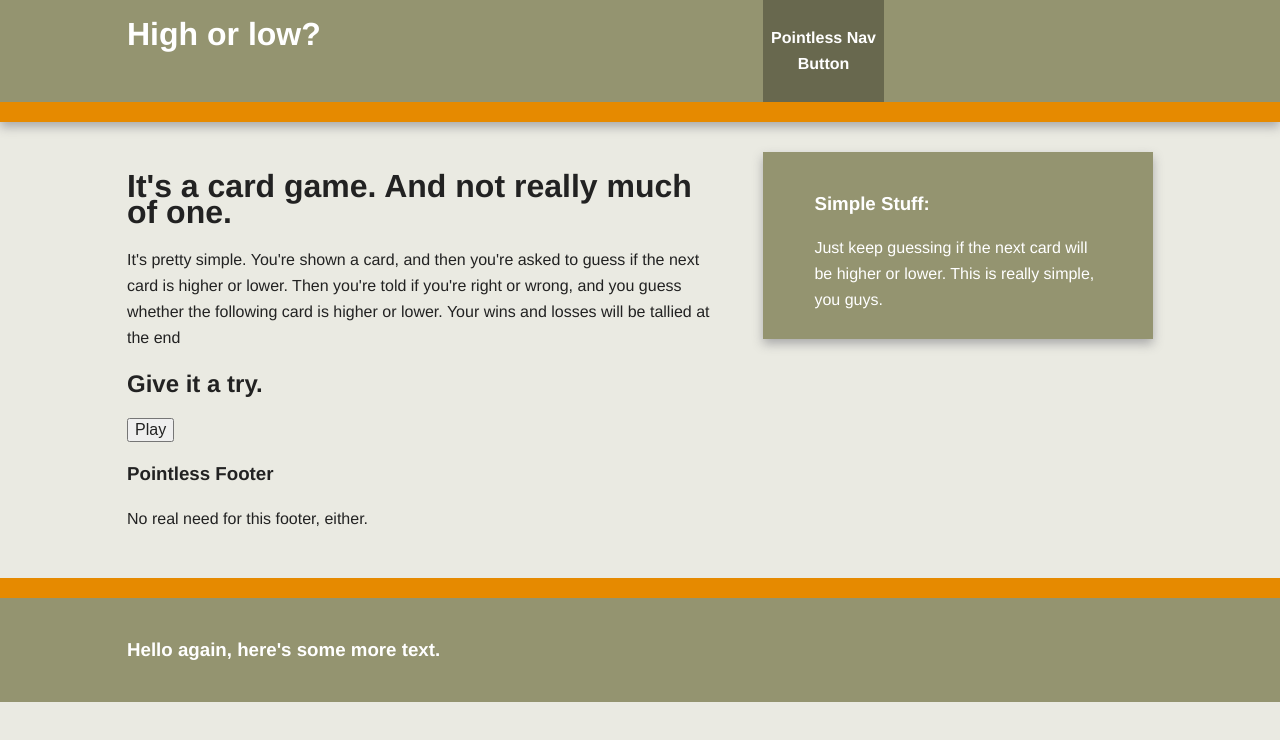
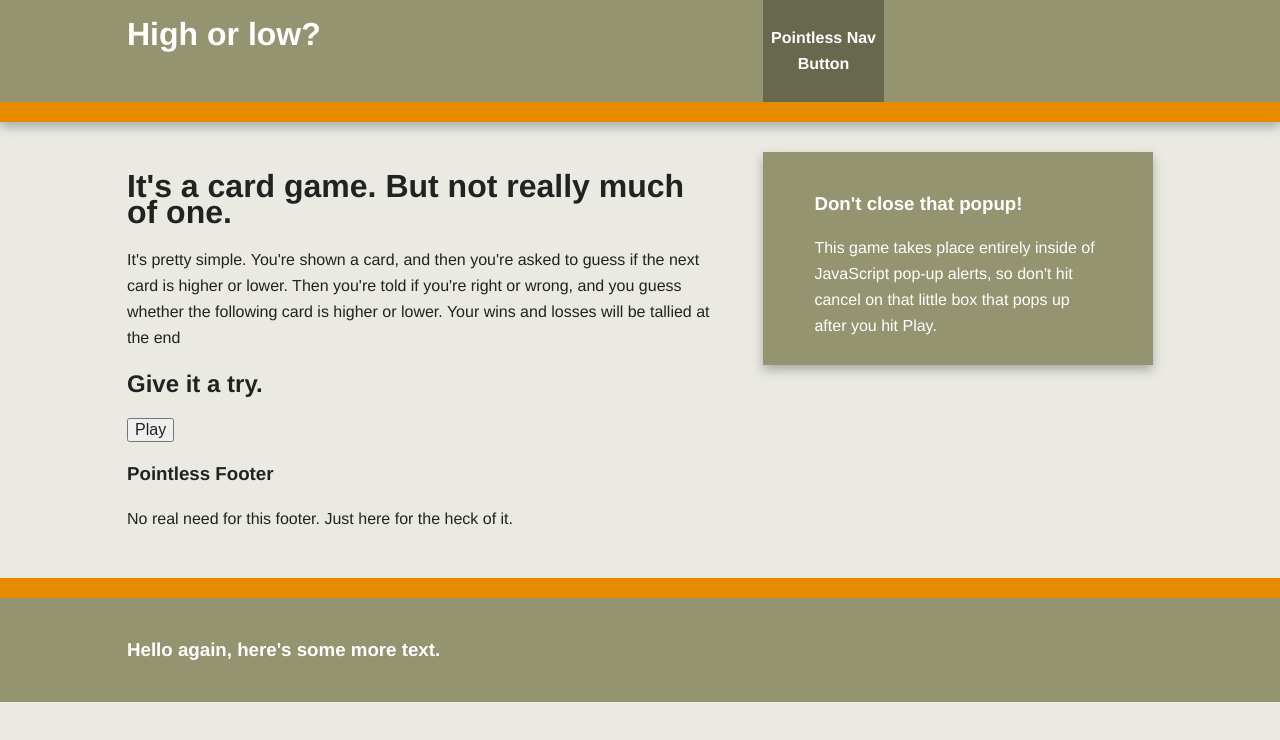
Before and after one commit to brookr/highLowGame, a plain HTML site: page index.html in a window 1280 px wide. Drawn offline with Linux system fonts and the light colour scheme.

Commit message:
edited text of HTML file

```diff
--- a/index.html
+++ b/index.html
@@ -37,22 +37,24 @@
 
                     <article>
                         <header>
-                        <h1>It's a card game. And not really much of one.</h1>
+                            <h1>It's a card game. But not really much of one.</h1>
                             <p>It's pretty simple. You're shown a card, and then you're asked to guess if the next card is higher or lower. Then you're told if you're right or wrong, and you guess whether the following card is higher or lower. Your wins and losses will be tallied at the end</p>
                         </header>
                         <section>
                             <h2>Give it a try.</h2>
-                        <button id="Play">Play</button>
+                            <button id="play">Play</button>
                         </section>
                         <footer>
                             <h3>Pointless Footer</h3>
-                        <p>No real need for this footer, either.</p>
+                            <p>No real need for this footer. Just here for the heck of it.</p>
                         </footer>
                     </article>
 
                     <aside>
-                    <h3 id="simple">Simple Stuff:</h3>
-                    <p>Just keep guessing if the next card will be higher or lower. This is really simple, you guys.</p>
+                        <h3 id="simple">Don't close that popup!</h3>
+                        <p>
+                            This game takes place entirely inside of JavaScript pop-up alerts, so don't hit cancel on that little box that pops up after you hit Play.
+                        </p>
                     </aside>
 
                 </div> <!-- #main -->
--- a/js/highlowgame.js
+++ b/js/highlowgame.js
@@ -151,7 +151,7 @@
       console.log("Button has been pressed.");
     }
   $(document).ready(function(){
-    $("#simple").on("click", function()
+    $("#play").on("click", function()
       {
         playButton();
       });
```
Lines whose indentation alone changed are shown as unchanged.
